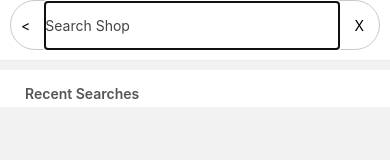
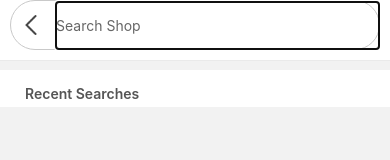
Before and after one commit to malithjkmt/VytalMerc, a React Native app: screen /SearchScreen in a window 390 px wide. Shown: the top 160 px of the page. Built offline with nearby package versions, Linux system fonts and the light colour scheme.

Commit message:
Add Icons for Buttons on Search Input Box

```diff
--- /dev/null
+++ b/src/assets/images/index.ts
@@ -0,0 +1,6 @@
+import { ImageURISource } from 'react-native';
+
+export class Icons {
+  static readonly backIcon: ImageURISource = require('./icons/back.png');
+  static readonly closeIcon: ImageURISource = require('./icons/close.png');
+}
--- a/src/components/SearchInputBox.tsx
+++ b/src/components/SearchInputBox.tsx
@@ -1,8 +1,9 @@
 import React, { FC, useState } from 'react';
-import { View, StyleSheet, Text, TouchableOpacity, TextInput } from 'react-native';
+import { View, StyleSheet, TouchableOpacity, TextInput, Image } from 'react-native';
 import { useNavigation } from '@react-navigation/native';
 
 import { commonStyles } from '../styles/commonStyles';
+import { Icons } from '../assets/images';
 
 interface SearchInputBoxProps {
   placeholder: string;
@@ -34,7 +35,7 @@ export const SearchInputBox: FC<SearchInputBoxProps> = ({
   return (
     <View style={commonStyles.searchBox}>
       <TouchableOpacity style={styles.closeButton} onPress={navigation.goBack}>
-        <Text>{'<'}</Text>
+        <Image style={styles.backIcon} source={Icons.backIcon} />
       </TouchableOpacity>
       <TextInput
         autoFocus={true}
@@ -43,16 +44,19 @@ export const SearchInputBox: FC<SearchInputBoxProps> = ({
         allowFontScaling={false}
         maxFontSizeMultiplier={1.1}
         placeholder={placeholder}
-        placeholderTextColor="#444"
+        placeholderTextColor="#666"
         style={styles.inputBox}
         onChangeText={setQuery}
         onSubmitEditing={onSubmitEditing}
         returnKeyType="search"
         enablesReturnKeyAutomatically={true}
       />
-      <TouchableOpacity style={styles.clearTextButton} onPress={onClearInput}>
-        <Text>X</Text>
-      </TouchableOpacity>
+
+      {query ? (
+        <TouchableOpacity style={styles.clearTextButton} onPress={onClearInput}>
+          <Image style={styles.closeIcon} source={Icons.closeIcon} />
+        </TouchableOpacity>
+      ) : null}
     </View>
   );
 };
@@ -85,4 +89,14 @@ const styles = StyleSheet.create({
     alignItems: 'center',
     paddingHorizontal: 15,
   },
+  backIcon: {
+    width: 20,
+    height: 20,
+    tintColor: '#444',
+  },
+  closeIcon: {
+    width: 25,
+    height: 25,
+    tintColor: '#444',
+  },
 });
--- a/src/screens/ResultsScreen/ResultsScreen.tsx
+++ b/src/screens/ResultsScreen/ResultsScreen.tsx
@@ -25,7 +25,7 @@ const ResultsScreen = ({ navigation }: ResultsScreenProps) => {
     return <ResultCard {...item} />;
   };
 
-  const dummyTextColor = currentSearchQuery ? 'black' : 'gray';
+  const dummyTextColor = currentSearchQuery ? 'black' : '#666';
 
   return (
     <View style={styles.container}>
@@ -62,7 +62,7 @@ const styles = StyleSheet.create({
     flex: 1,
   },
   searchBoxText: {
-    paddingLeft: 30,
+    paddingLeft: 45,
   },
   emptyListMessage: {
     textAlign: 'center',
```
Also changed, not shown: src/assets/images/icons/back.png (added), src/assets/images/icons/close.png (added).
